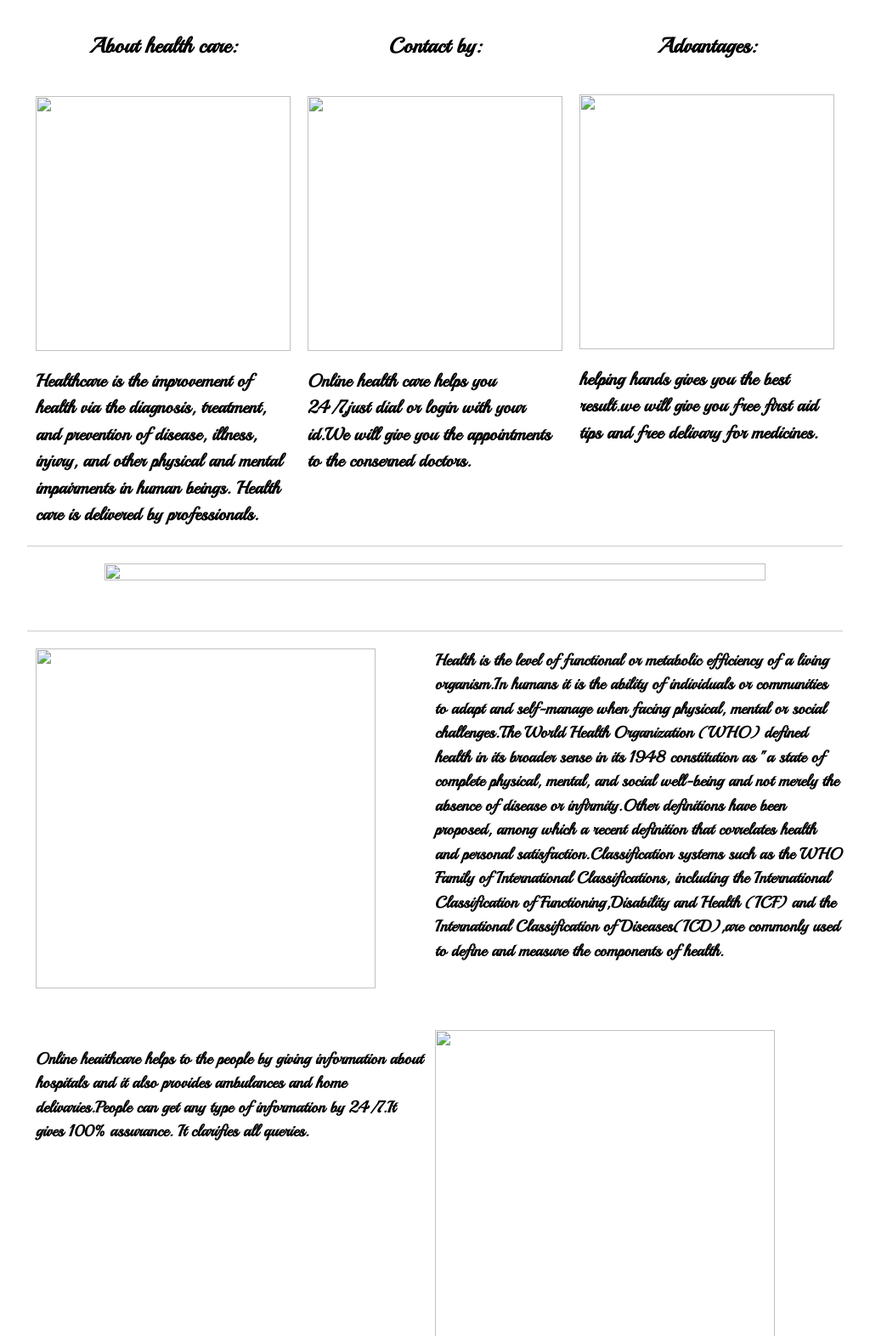
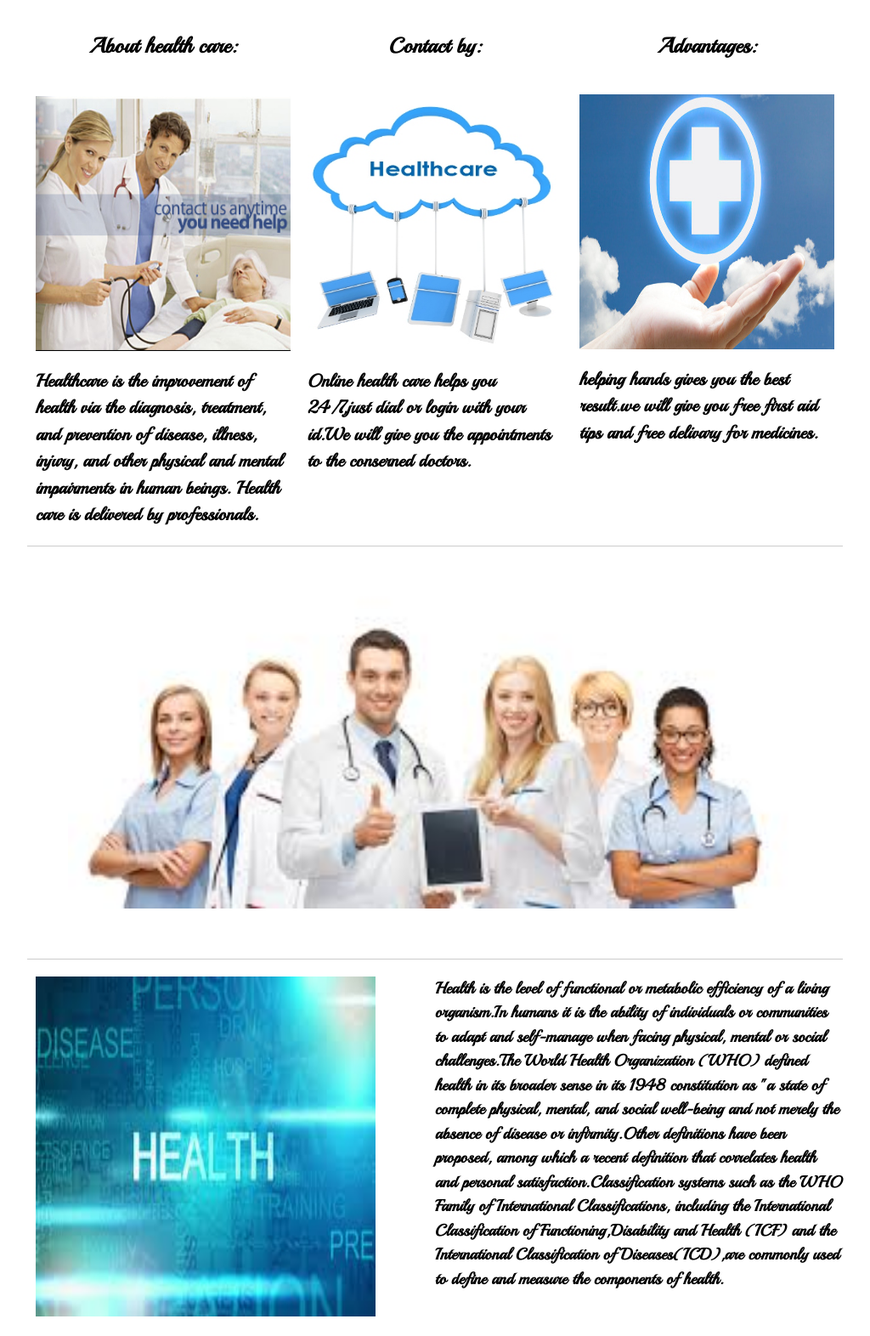
Before and after one commit to divyamorukurthi/sri, a plain HTML site: page ass/html/ass1.html in a window 1280 px wide. Shown: the part 190-1762 px from the top of the page at 85% size, without its empty margins (128-1152 px from the left). Drawn offline with Linux system fonts and the light colour scheme; files that its build step writes are made by us from their sources; files whose address does not match are found by name.

Commit message:
Update ass1.html

```diff
--- a/ass/html/ass1.html
+++ b/ass/html/ass1.html
@@ -45,21 +45,21 @@
             <div class="subsecond grid_4">
                 <h1><center>About health care:</center></h1>
                 <br>
-                <img src="doctors.jpg" width="300px" ; height="300px" ;>
+                <img src="../images/doctors.jpg" width="300px" ; height="300px" ;>
                 <p>
                     <h3>Healthcare is the improvement of health via the diagnosis, treatment, and prevention of disease, illness, injury, and other physical and mental impairments in human beings. Health care is delivered by professionals.</h3></p>
             </div>
             <div class="subsecond grid_4">
                 <h1><center>Contact by:</center></h1>
                 <br>
-                <img src="img5.jpg" width="300px" height="300px">
+                <img src="../images/img5.jpg" width="300px" height="300px">
                 <p>
                     <h3>Online health care helps you 24/7,just dial or login with your id.We will give you the appointments to the conserned doctors.</h3></p>
             </div>
             <div class="subsecond grid_4">
                 <h1><center>Advantages:</center>
                 <br>
-                <img src="img20.jpg" width="300px"; height="300px">
+                <img src="../images/img20.jpg" width="300px"; height="300px">
                  <p><h3>helping hands gives you the best result.we will give you free first aid tips and free delivary for medicines.</h3></p></div>
 
                 </div>
@@ -68,13 +68,13 @@
 
 <div class="hero container_12">
 
-<center><img src="img9.jpg" width="90%px"; height="90%px"></center></div>
+<center><img src="../images/img9.jpg" width="90%px"; height="90%px"></center></div>
 
 <br><br><br>
 <hr>
 <div class="third container_12">
 <div class="subthird grid_6">
-<p><img src="img31.jpg" width="400px"; height="400px";></p></div>
+<p><img src="../images/img31.jpg" width="400px"; height="400px";></p></div>
 <aside>
 <h4>Health is the level of functional or metabolic efficiency of a living organism.In humans it is the ability of individuals or communities to adapt and self-manage when facing physical, mental or social challenges.The World Health Organization (WHO) defined health in its broader sense in its 1948 constitution as "a state of complete physical, mental, and social well-being and not merely the absence of disease or infirmity.Other definitions have been proposed, among which a recent definition that correlates health and personal satisfaction.Classification systems such as the WHO Family of International Classifications, including the International Classification of Functioning,Disability and Health (ICF) and the International Classification of Diseases(ICD),are commonly used to define and measure the components of health.
 </h4></aside></br></br></br>
@@ -82,7 +82,7 @@
 <p><h4>Online heaithcare helps to the people by giving information about hospitals and it also provides ambulances and home delivaries.People can get any type of information by 24/7.It gives 100% assurance. It clarifies all queries.
 </h4></p></div>
 <aside>
-<img src="img22.jpg" width="400px"; height="400px";></p>
+<img src="../images/img22.jpg" width="400px"; height="400px";></p>
 </aside>
 </div>
 <!-- footer starts here-->
```
